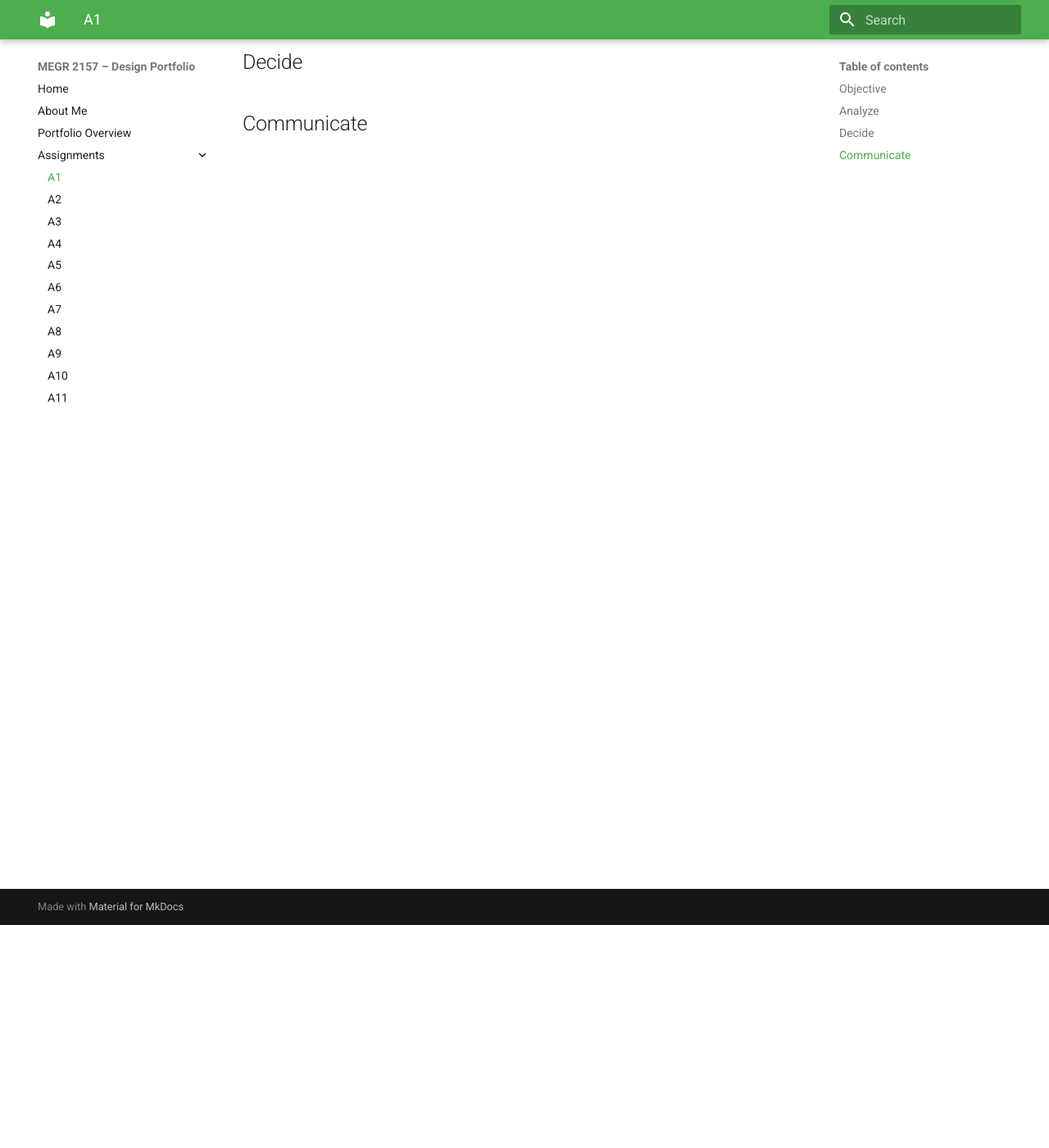
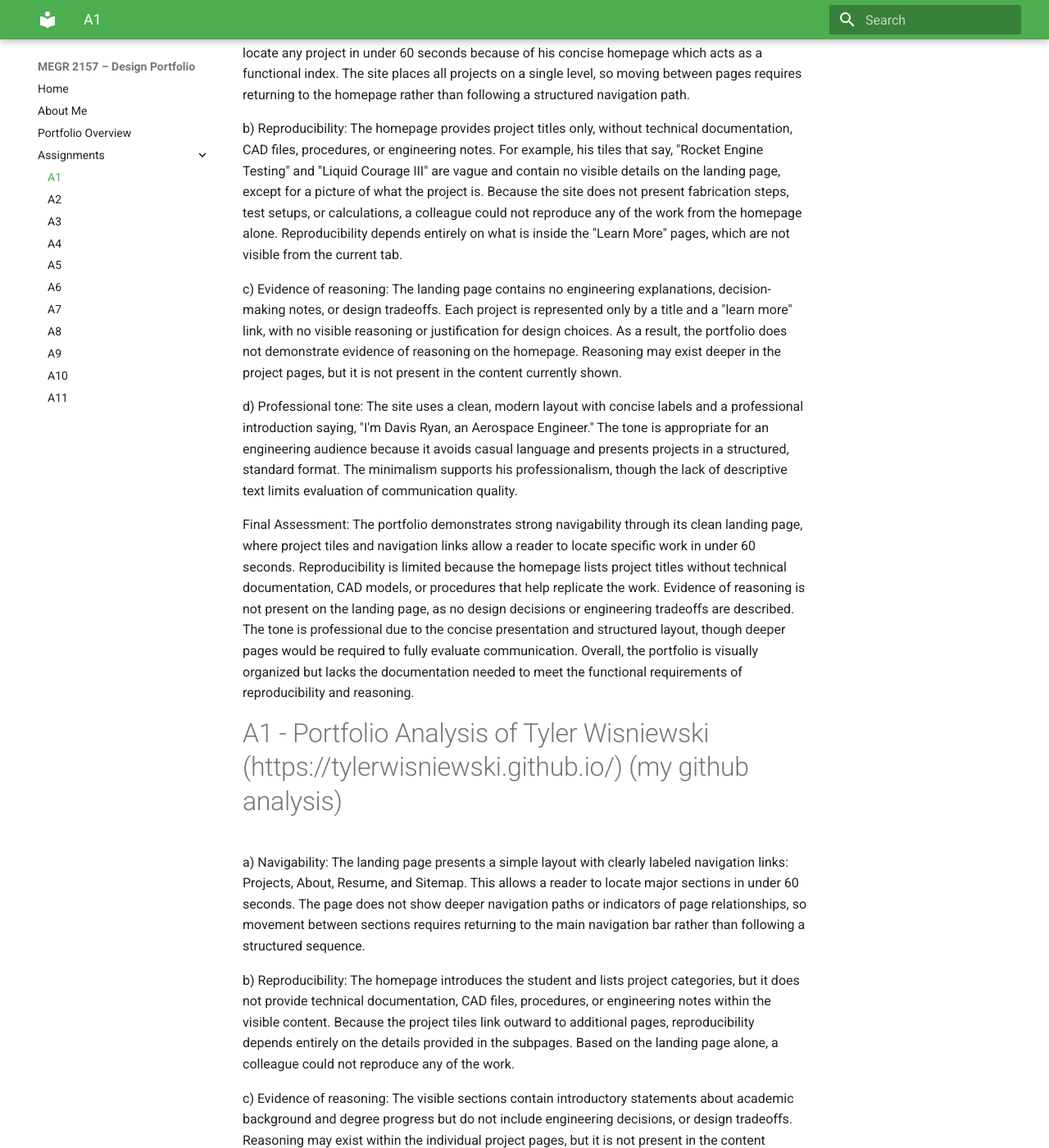
Before and after one commit to awayne1-eng/megr2157-portfolio, an MkDocs documentation site: the page built from docs/assignments/A01/index.md, in a window 1280 px wide and 1400 px high, scrolled down 272 px. Shown: the whole window at 82% size. Built offline with MkDocs 1.6.1 and Material for MkDocs 9.7.7, drawn with Linux system fonts in a browser that asks for light colours; some of the changed text lies outside the part shown.

Commit message:
Update index.md

```diff
--- a/docs/assignments/A01/index.md
+++ b/docs/assignments/A01/index.md
@@ -1,12 +1,23 @@
-# A1 – [Topic]
+# A1 – Portfolio Analysis of Davis Ryan (https://www.davisryan.tech/)
 
-## Objective
+a) Navigability: The portfolio has a very clean landing page with clearly labeled navigation links. Those links consist of LinkedIn, Projects, and his Resume. His project list displays distinct tiles that consist of Rocket Engine Testing, Liquid Courage III, Pocket Rocket, Manufacturing, and High Power Rocketry. Each tile also has a learn more button for anyone interested. A reader can easily locate any project in under 60 seconds because of his concise homepage which acts as a functional index. The site places all projects on a single level, so moving between pages requires returning to the homepage rather than following a structured navigation path.
 
+b) Reproducibility: The homepage provides project titles only, without technical documentation, CAD files, procedures, or engineering notes. For example, his tiles that say, "Rocket Engine Testing" and "Liquid Courage III" are vague and contain no visible details on the landing page, except for a picture of what the project is. Because the site does not present fabrication steps, test setups, or calculations, a colleague could not reproduce any of the work from the homepage alone. Reproducibility depends entirely on what is inside the "Learn More" pages, which are not visible from the current tab.
 
-## Analyze
+c) Evidence of reasoning: The landing page contains no engineering explanations, decision-making notes, or design tradeoffs. Each project is represented only by a title and a "learn more" link, with no visible reasoning or justification for design choices. As a result, the portfolio does not demonstrate evidence of reasoning on the homepage. Reasoning may exist deeper in the project pages, but it is not present in the content currently shown.
 
+d) Professional tone: The site uses a clean, modern layout with concise labels and a professional introduction saying, "I'm Davis Ryan, an Aerospace Engineer." The tone is appropriate for an engineering audience because it avoids casual language and presents projects in a structured, standard format. The minimalism supports his professionalism, though the lack of descriptive text limits evaluation of communication quality.
 
-## Decide
+Final Assessment: The portfolio demonstrates strong navigability through its clean landing page, where project tiles and navigation links allow a reader to locate specific work in under 60 seconds. Reproducibility is limited because the homepage lists project titles without technical documentation, CAD models, or procedures that help replicate the work. Evidence of reasoning is not present on the landing page, as no design decisions or engineering tradeoffs are described. The tone is professional due to the concise presentation and structured layout, though deeper pages would be required to fully evaluate communication. Overall, the portfolio is visually organized but lacks the documentation needed to meet the functional requirements of reproducibility and reasoning.
 
+# A1 - Portfolio Analysis of Tyler Wisniewski (https://tylerwisniewski.github.io/) (my github analysis)
 
-## Communicate
+a) Navigability: The landing page presents a simple layout with clearly labeled navigation links: Projects, About, Resume, and Sitemap. This allows a reader to locate major sections in under 60 seconds. The page does not show deeper navigation paths or indicators of page relationships, so movement between sections requires returning to the main navigation bar rather than following a structured sequence.
+
+b) Reproducibility: The homepage introduces the student and lists project categories, but it does not provide technical documentation, CAD files, procedures, or engineering notes within the visible content. Because the project tiles link outward to additional pages, reproducibility depends entirely on the details provided in the subpages. Based on the landing page alone, a colleague could not reproduce any of the work.
+
+c) Evidence of reasoning: The visible sections contain introductory statements about academic background and degree progress but do not include engineering decisions, or design tradeoffs. Reasoning may exist within the individual project pages, but it is not present in the content currently shown on the homepage.
+
+d) Professional tone: The portfolio maintains a professional tone through concise language, a formal introduction, and a clean layout. Statements such as "Mechanical Engineering Student at Cornell University" and the degree summary communicate academic credentials in a way appropriate for an engineering audience. The tone is consistent and avoids casual phrasing, though some technical depth is limited on the landing page.
+
+Final Assessment: The portfolio demonstrates effective navigability through its clearly labeled navigation bar, allowing a reader to reach major sections in under 60 seconds. Reproducibility is limited because then landing page lists project categories without providing technical documentation or procedures. Evidence of reasoning is not present on the homepage, as the visible content focuses on academic background rather than engineering decisions. The tone is professional due to the concise presentation and formal introduction, though deeper project pages would be required to evaluate technical communication. Overall, the portfolio is well-organized visually but lacks the documentation necessary to meet the functional requirements of reproducibility and reasoning.
```
